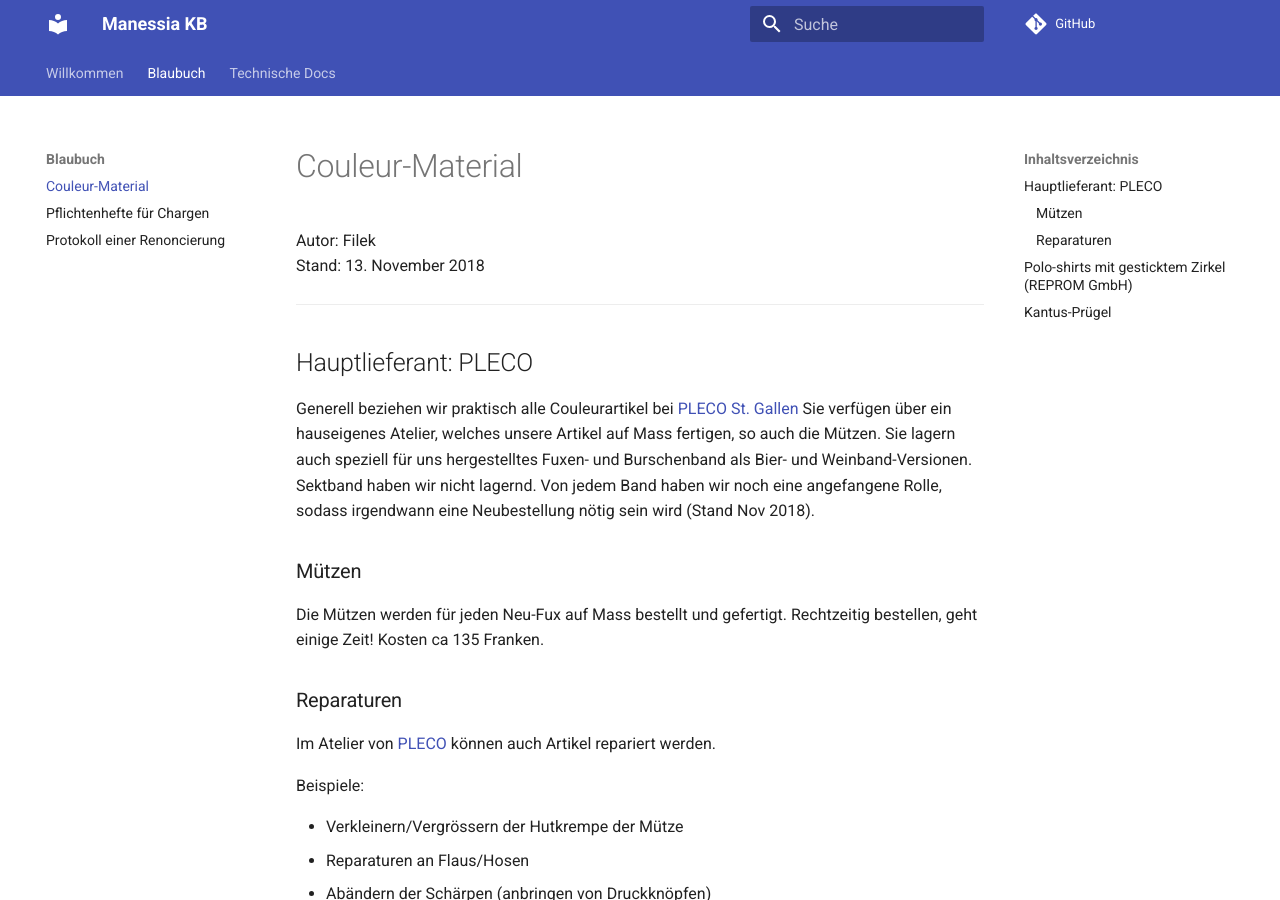
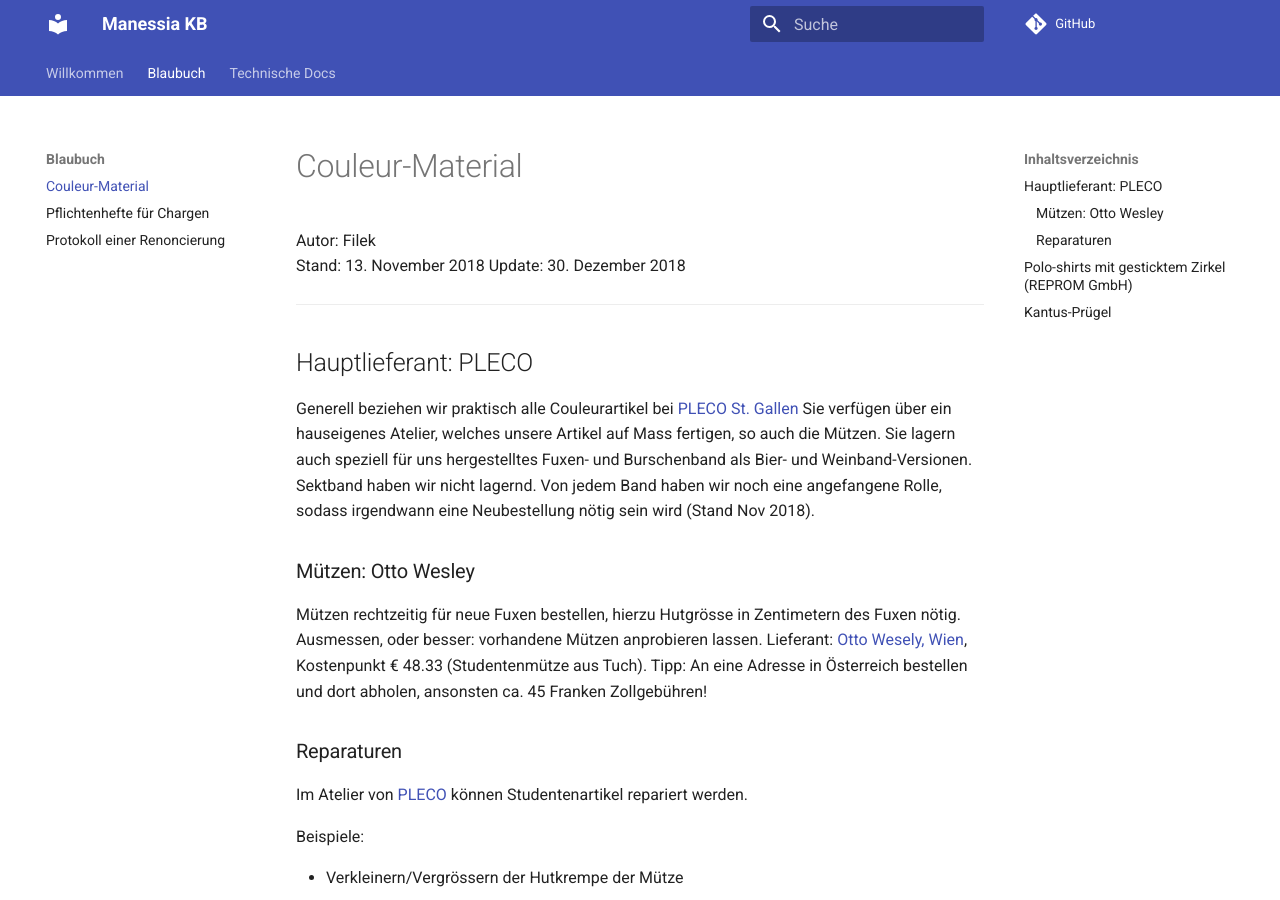
Before and after one commit to manessia/manessia-kb, an MkDocs documentation site: the page built from docs/Blaubuch/material.md, in a window 1280 px wide and 900 px high. Built offline with MkDocs 1.6.1 and Material for MkDocs 9.7.7, drawn with Linux system fonts in a browser that asks for light colours; comment, search, counter and statistics services are not loaded.

Commit message:
Bezugsquelle Mützen

```diff
--- a/docs/Blaubuch/material.md
+++ b/docs/Blaubuch/material.md
@@ -2,6 +2,7 @@
 
 Autor: Filek
 Stand: 13. November 2018
+Update: 30. Dezember 2018
 
 ---
 
@@ -9,13 +10,13 @@ Stand: 13. November 2018
 
 Generell beziehen wir praktisch alle Couleurartikel bei [PLECO St. Gallen](http://www.pleco.ch/) Sie verfügen über ein hauseigenes Atelier, welches unsere Artikel auf Mass fertigen, so auch die Mützen. Sie lagern auch speziell für uns hergestelltes Fuxen- und Burschenband als Bier- und Weinband-Versionen. Sektband haben wir nicht lagernd. Von jedem Band haben wir noch eine angefangene Rolle, sodass irgendwann eine Neubestellung nötig sein wird (Stand Nov 2018).
 
-### Mützen
+### Mützen: Otto Wesley
 
-Die Mützen werden für jeden Neu-Fux auf Mass bestellt und gefertigt. Rechtzeitig bestellen, geht einige Zeit! Kosten ca 135 Franken.
+Mützen rechtzeitig für neue Fuxen bestellen, hierzu Hutgrösse in Zentimetern des Fuxen nötig. Ausmessen, oder besser: vorhandene Mützen anprobieren lassen. Lieferant: [Otto Wesely, Wien](https://www.ottowesely.at), Kostenpunkt € 48.33 (Studentenmütze aus Tuch). Tipp: An eine Adresse in Österreich bestellen und dort abholen, ansonsten ca. 45 Franken Zollgebühren!
 
 ### Reparaturen
 
-Im Atelier von [PLECO](http://www.pleco.ch/) können auch Artikel repariert werden.
+Im Atelier von [PLECO](http://www.pleco.ch/) können Studentenartikel repariert werden.
 
 Beispiele:
 
```
